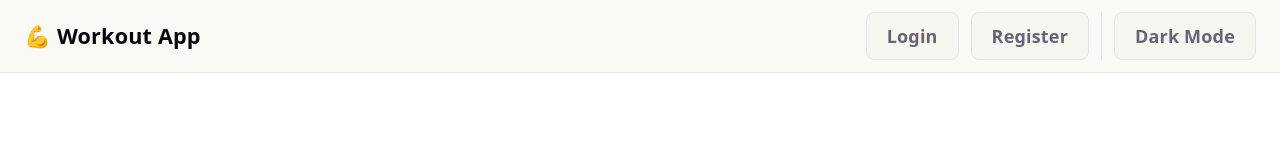
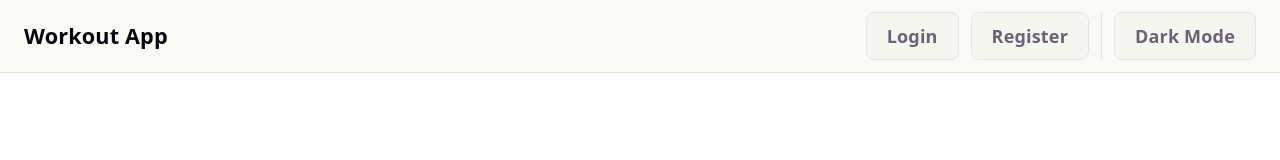
Before and after one commit to SamuelLeavitt/large_project, a React (Vite) app in the folder client/: page /login in a window 1280 px wide. Shown: the top 160 px of the page. Built offline with nearby package versions, Linux system fonts and the light colour scheme; no server answers.

Commit message:
Removed emoji from Navbar title for a cleaner appearance

```diff
--- a/client/src/components/Navbar.tsx
+++ b/client/src/components/Navbar.tsx
@@ -39,7 +39,7 @@ const Navbar = ({ isLoggedIn, setIsLoggedIn }: NavbarProps) => {
             <strong style={{
                 fontSize: '1.2rem',
                 minWidth: 'fit-content'
-            }}>💪 Workout App</strong>
+            }}> Workout App</strong>
 
             {/*Center of Navbar: Search Bar (Only shows if logged in)*/}
             <div style={{
```
